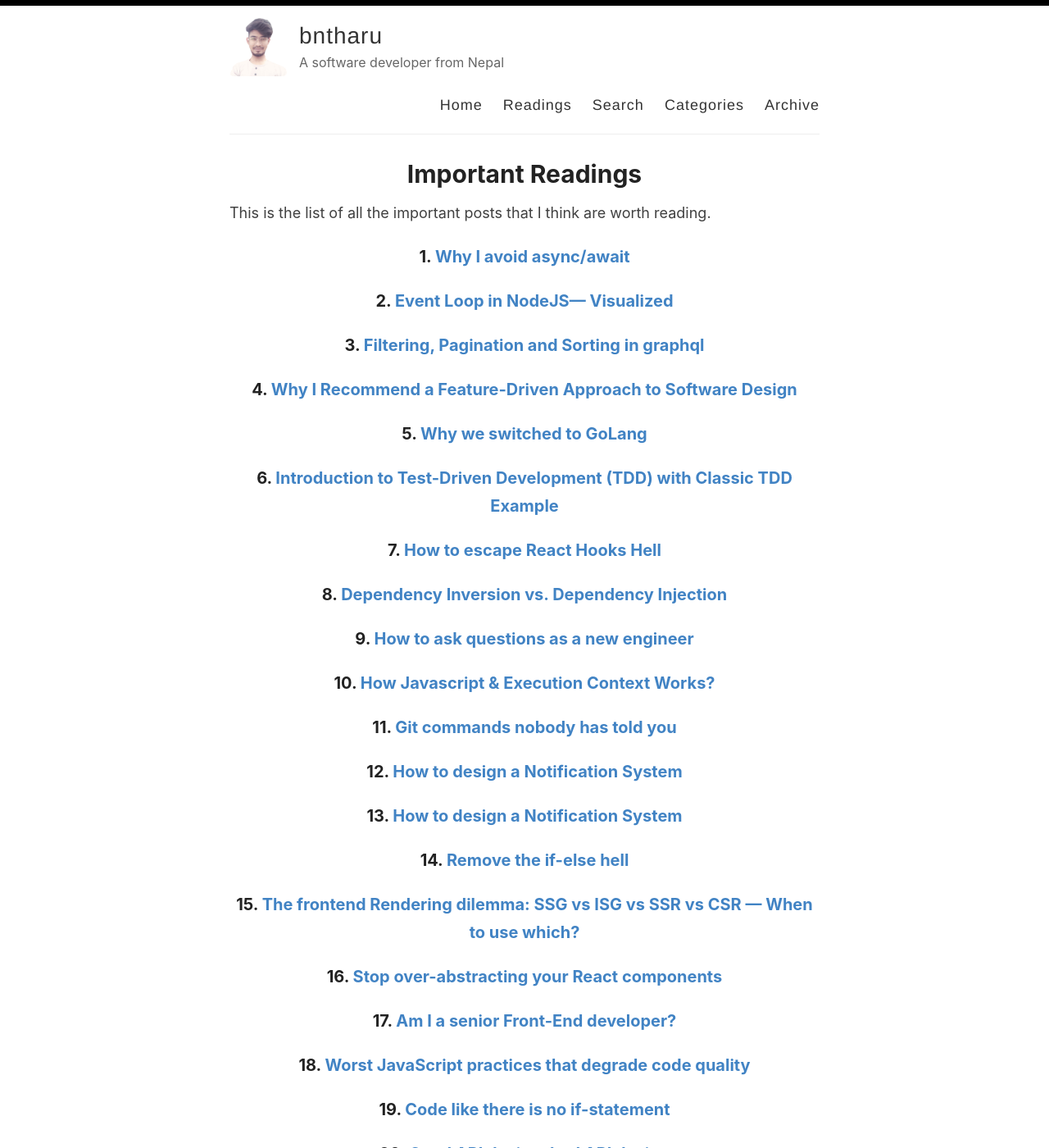
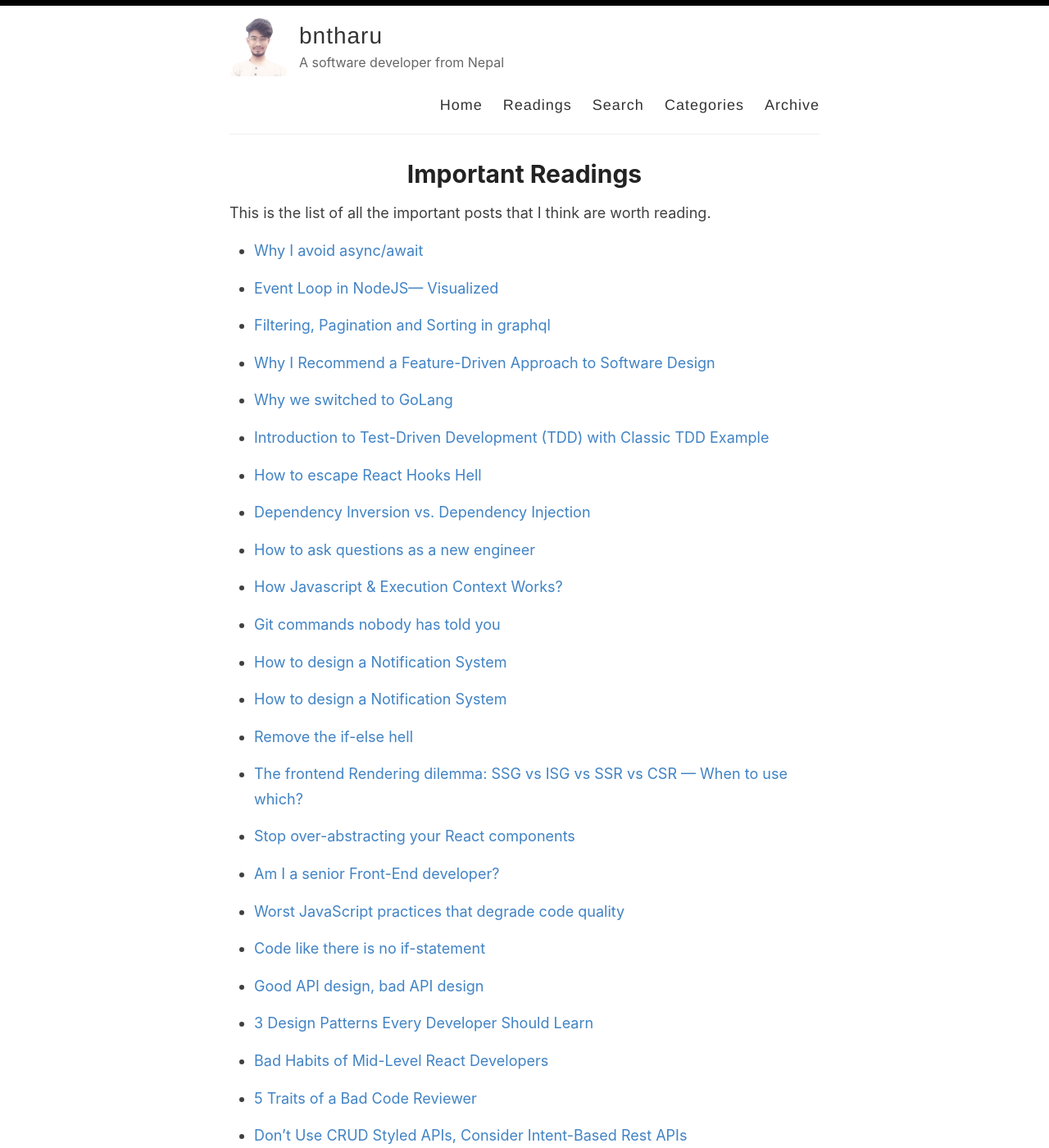
Before and after one commit to baijanathTharu/baijanathTharu.github.io, a Jekyll site: the page built from _pages/readings.md, in a window 1280 px wide and 1400 px high. Shown: the whole window at 82% size. Built offline with Jekyll 4.4.1, drawn with Linux system fonts in a browser that asks for light colours; some of the changed text lies outside the part shown.

Commit message:
update readings page

```diff
--- a/_pages/readings.md
+++ b/_pages/readings.md
@@ -6,60 +6,60 @@ title: Important Readings
 
 This is the list of all the important posts that I think are worth reading.
 
-### 1. [Why I avoid async/await](https://uniqname.medium.com/why-i-avoid-async-await-7be98014b73e)
+- [Why I avoid async/await](https://uniqname.medium.com/why-i-avoid-async-await-7be98014b73e)
 
-### 2. [Event Loop in NodeJS— Visualized](https://medium.com/@mmoshikoo/event-loop-in-nodejs-visualized-235867255e81)
+- [Event Loop in NodeJS— Visualized](https://medium.com/@mmoshikoo/event-loop-in-nodejs-visualized-235867255e81)
 
-### 3. [Filtering, Pagination and Sorting in graphql](https://www.howtographql.com/graphql-js/8-filtering-pagination-and-sorting/)
+- [Filtering, Pagination and Sorting in graphql](https://www.howtographql.com/graphql-js/8-filtering-pagination-and-sorting/)
 
-### 4. [Why I Recommend a Feature-Driven Approach to Software Design](https://khalilstemmler.com/articles/software-design-architecture/feature-driven/)
+- [Why I Recommend a Feature-Driven Approach to Software Design](https://khalilstemmler.com/articles/software-design-architecture/feature-driven/)
 
-### 5. [Why we switched to GoLang](https://medium.com/@samuellaroche/why-we-switched-to-golang-53cb15868eef)
+- [Why we switched to GoLang](https://medium.com/@samuellaroche/why-we-switched-to-golang-53cb15868eef)
 
-### 6. [Introduction to Test-Driven Development (TDD) with Classic TDD Example](https://khalilstemmler.com/articles/test-driven-development/introduction-to-tdd/)
+- [Introduction to Test-Driven Development (TDD) with Classic TDD Example](https://khalilstemmler.com/articles/test-driven-development/introduction-to-tdd/)
 
-### 7. [How to escape React Hooks Hell](https://medium.com/battlefy/how-to-escape-react-hooks-hell-a66c0d142c9e)
+- [How to escape React Hooks Hell](https://medium.com/battlefy/how-to-escape-react-hooks-hell-a66c0d142c9e)
 
-### 8. [Dependency Inversion vs. Dependency Injection](https://betterprogramming.pub/straightforward-simple-dependency-inversion-vs-dependency-injection-7d8c0d0ed28e)
+- [Dependency Inversion vs. Dependency Injection](https://betterprogramming.pub/straightforward-simple-dependency-inversion-vs-dependency-injection-7d8c0d0ed28e)
 
-### 9. [How to ask questions as a new engineer](https://genericmikechen.hashnode.dev/how-to-ask-questions-as-a-new-engineer)
+- [How to ask questions as a new engineer](https://genericmikechen.hashnode.dev/how-to-ask-questions-as-a-new-engineer)
 
-### 10. [How Javascript & Execution Context Works?](https://medium.com/@muhammad.umair1019/how-javascript-execution-context-works-3ce9fef228d5)
+- [How Javascript & Execution Context Works?](https://medium.com/@muhammad.umair1019/how-javascript-execution-context-works-3ce9fef228d5)
 
-### 11. [Git commands nobody has told you](https://bootcamp.uxdesign.cc/git-commands-nobody-has-told-you-cd7025bea8db)
+- [Git commands nobody has told you](https://bootcamp.uxdesign.cc/git-commands-nobody-has-told-you-cd7025bea8db)
 
-### 12. [How to design a Notification System](https://leandrofranchi.medium.com/how-to-design-a-notification-system-23f381cdeb00)
+- [How to design a Notification System](https://leandrofranchi.medium.com/how-to-design-a-notification-system-23f381cdeb00)
 
-### 13. [How to design a Notification System](https://leandrofranchi.medium.com/how-to-design-a-notification-system-23f381cdeb00)
+- [How to design a Notification System](https://leandrofranchi.medium.com/how-to-design-a-notification-system-23f381cdeb00)
 
-### 14. [Remove the if-else hell](https://medium.com/javarevisited/remove-the-if-else-hell-java-7927194bd2e)
+- [Remove the if-else hell](https://medium.com/javarevisited/remove-the-if-else-hell-java-7927194bd2e)
 
-### 15. [The frontend Rendering dilemma: SSG vs ISG vs SSR vs CSR — When to use which?](https://medium.com/@amine.elwer/the-frontend-rendering-dilemma-ssg-vs-isg-vs-ssr-vs-csr-when-to-use-which-c1d4597aef67)
+- [The frontend Rendering dilemma: SSG vs ISG vs SSR vs CSR — When to use which?](https://medium.com/@amine.elwer/the-frontend-rendering-dilemma-ssg-vs-isg-vs-ssr-vs-csr-when-to-use-which-c1d4597aef67)
 
-### 16. [Stop over-abstracting your React components](https://tech.groww.in/stop-over-abstracting-your-react-components-196400210a7a)
+- [Stop over-abstracting your React components](https://tech.groww.in/stop-over-abstracting-your-react-components-196400210a7a)
 
-### 17. [Am I a senior Front-End developer?](https://medium.com/codex/am-i-a-senior-front-end-developer-6596142bf647)
+- [Am I a senior Front-End developer?](https://medium.com/codex/am-i-a-senior-front-end-developer-6596142bf647)
 
-### 18. [Worst JavaScript practices that degrade code quality](https://tech.groww.in/worst-javascript-practices-that-degrade-code-quality-c21e068f0212)
+- [Worst JavaScript practices that degrade code quality](https://tech.groww.in/worst-javascript-practices-that-degrade-code-quality-c21e068f0212)
 
-### 19. [Code like there is no if-statement](https://medium.com/@shirkavand/code-like-there-is-no-if-statement-36ca170c2b92)
+- [Code like there is no if-statement](https://medium.com/@shirkavand/code-like-there-is-no-if-statement-36ca170c2b92)
 
-### 20. [Good API design, bad API design](https://levelup.gitconnected.com/good-api-design-bad-api-design-2405dcdde24c)
+- [Good API design, bad API design](https://levelup.gitconnected.com/good-api-design-bad-api-design-2405dcdde24c)
 
-### 21. [3 Design Patterns Every Developer Should Learn](https://medium.com/bitsrc/3-design-patterns-every-developer-should-learn-71a51568ac9d)
+- [3 Design Patterns Every Developer Should Learn](https://medium.com/bitsrc/3-design-patterns-every-developer-should-learn-71a51568ac9d)
 
-### 22. [Bad Habits of Mid-Level React Developers](https://enlear.academy/bad-habits-of-mid-level-react-developers-66662d0d88ef)
+- [Bad Habits of Mid-Level React Developers](https://enlear.academy/bad-habits-of-mid-level-react-developers-66662d0d88ef)
 
-### 23. [5 Traits of a Bad Code Reviewer](https://medium.com/@ms_lizzie/5-traits-of-a-bad-code-reviewer-598da8e6dc19)
+- [5 Traits of a Bad Code Reviewer](https://medium.com/@ms_lizzie/5-traits-of-a-bad-code-reviewer-598da8e6dc19)
 
-### 24. [Don’t Use CRUD Styled APIs, Consider Intent-Based Rest APIs](https://betterprogramming.pub/intent-based-rest-apis-or-an-alternative-to-crud-based-rest-apis-1815599db60a)
+- [Don’t Use CRUD Styled APIs, Consider Intent-Based Rest APIs](https://betterprogramming.pub/intent-based-rest-apis-or-an-alternative-to-crud-based-rest-apis-1815599db60a)
 
-### 25. [React Is Eating Itself](https://dev.to/bytebodger/react-is-eating-itself-fga)
+- [React Is Eating Itself](https://dev.to/bytebodger/react-is-eating-itself-fga)
 
-### 26. [React Worst Practices — The Beginning](https://rahuulmiishra.medium.com/react-worst-practices-bdf924efe470)
+- [React Worst Practices — The Beginning](https://rahuulmiishra.medium.com/react-worst-practices-bdf924efe470)
 
-### 27. [How much technical debt do you own?](https://medium.com/@pplupo/how-much-technical-debt-do-you-own-92c52f30d454)
+- [How much technical debt do you own?](https://medium.com/@pplupo/how-much-technical-debt-do-you-own-92c52f30d454)
 
-### 28. [Software Documentation Best Practices (With Examples)](https://medium.com/@mithunmanoharan/software-documentation-best-practices-with-examples-8983b2bee99b)
+- [Software Documentation Best Practices (With Examples)](https://medium.com/@mithunmanoharan/software-documentation-best-practices-with-examples-8983b2bee99b)
 
-### 29. [Multi-Tenant Application](https://medium.com/@sudheer.sandu/multi-tenant-application-68c11cc68929)
+- [Multi-Tenant Application](https://medium.com/@sudheer.sandu/multi-tenant-application-68c11cc68929)
```
